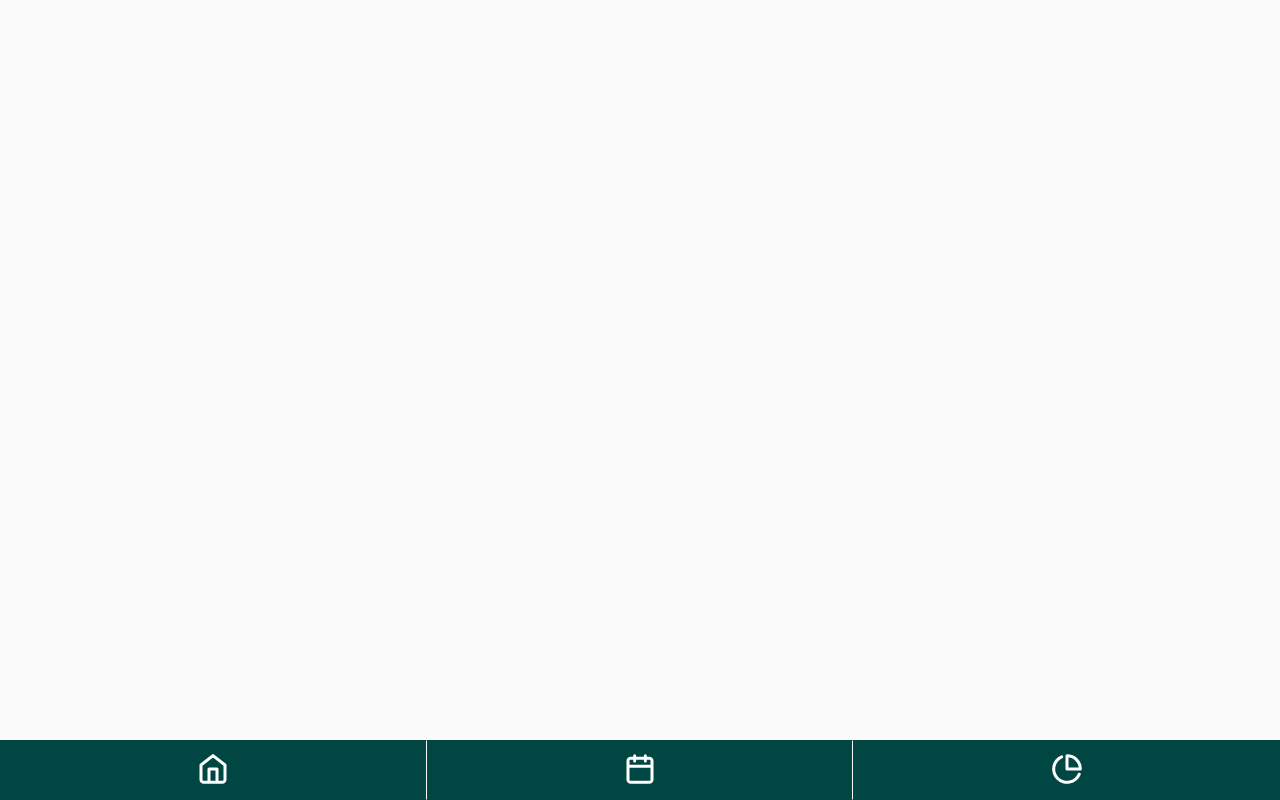
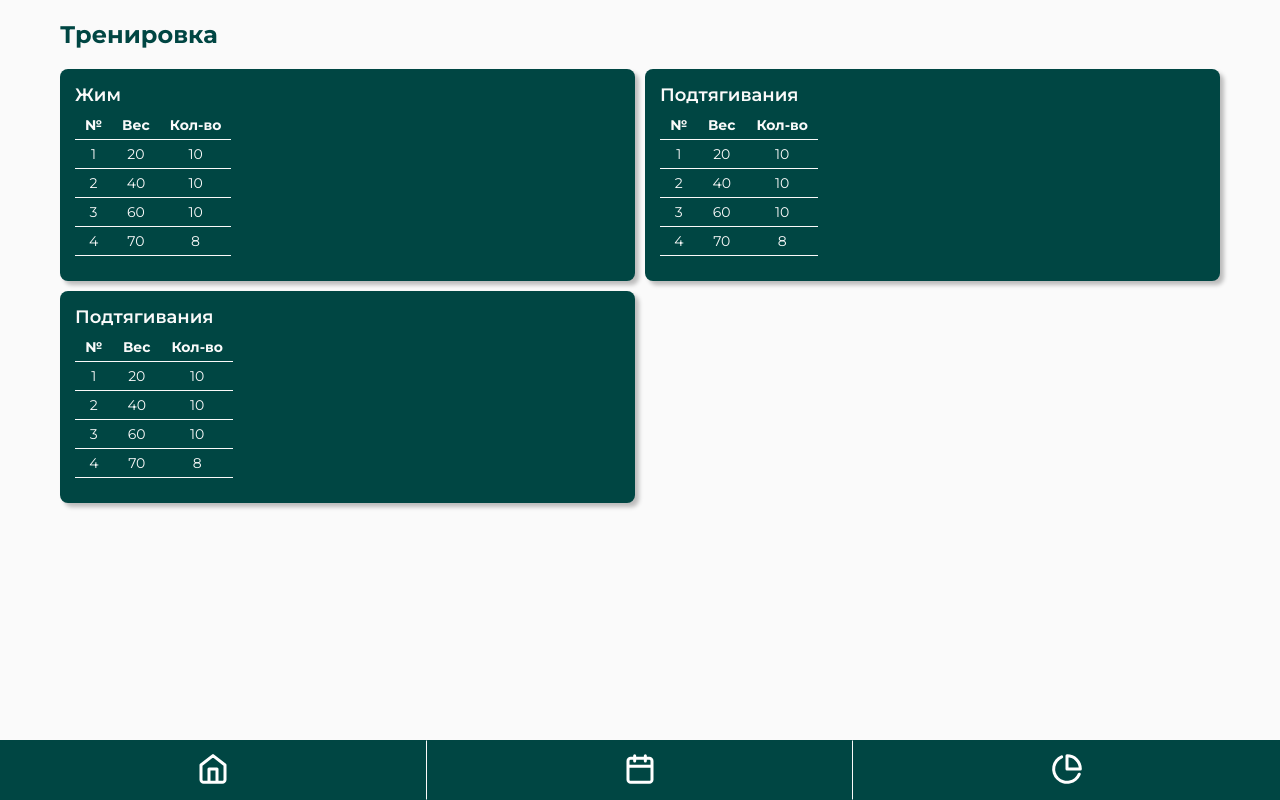
Before and after one commit to D1n8/training-tracker, a React (Vite) app: page /training-tracker/training in a window 1280 px wide. Before the commit this address had no page. Built offline with nearby package versions, Linux system fonts and the light colour scheme.

Commit message:
add training page

```diff
--- a/src/components/AppRouter.tsx
+++ b/src/components/AppRouter.tsx
@@ -2,6 +2,7 @@ import { Routes, Route } from 'react-router'
 import MainPage from '../pages/MainPage/MainPage';
 import CalendarPage from '../pages/CalendarPage/CalendarPage';
 import AnalyticPage from '../pages/AnalyticPage/AnalyticPage';
+import TrainingPage from '../pages/TrainingPage/TrainingPage';
 
 function AppRouter() {
   return (
@@ -9,6 +10,7 @@ function AppRouter() {
         <Route path='/' element={<MainPage/>}/>
         <Route path='/calendar' element={<CalendarPage/>}/>
         <Route path='/analytic' element={<AnalyticPage/>}/>
+        <Route path='/training' element={<TrainingPage/>}/>
       </Routes>
   );
 }
--- a/src/components/Widgets/ExerciseTableWidget/ExerciseTableWidget.css
+++ b/src/components/Widgets/ExerciseTableWidget/ExerciseTableWidget.css
@@ -1,3 +1,7 @@
+.exercise-table__title{
+    margin-right: 20px;
+}
+
 caption{
     margin-bottom: 5px;
     text-align: left;
--- a/src/components/Widgets/ExerciseTableWidget/ExerciseTableWidget.tsx
+++ b/src/components/Widgets/ExerciseTableWidget/ExerciseTableWidget.tsx
@@ -30,7 +30,7 @@ function ExerciseTableWidget({ id, name, sets, ...props }: ExerciseTableWidgetPr
             <div className='exercise-item'>
                 <table className='exercise-table'>
                     <caption >
-                        <span style={{ marginRight: 20 }}>{name}</span>
+                        <span className='exercise-table__title'>{name}</span>
                         {
                             props.mode === 'edit' && (
                                 <span onClick={() => {
--- a/src/components/Widgets/LastTrainingWidget/LastTrainingWidget.css
+++ b/src/components/Widgets/LastTrainingWidget/LastTrainingWidget.css
@@ -1,5 +1,7 @@
 .last-training{
     width: 200px;
+    cursor: pointer;
+    transition: all ease-in-out 0.3s;
 }
 
 .last-training .top-container {
@@ -34,3 +36,8 @@
 .last-training .value{
     font-size: 14px;
 }
+
+
+.last-training:hover {
+    transform: translateX(-3px) translateY(-3px);
+}
--- a/src/components/Widgets/LastTrainingWidget/LastTrainingWidget.tsx
+++ b/src/components/Widgets/LastTrainingWidget/LastTrainingWidget.tsx
@@ -1,9 +1,11 @@
+import { useNavigate } from 'react-router-dom';
 import Widget from '../../../UI/Widget/Widget';
 import './LastTrainingWidget.css'
 
 function LastTrainingWidget() {
+    const navigate = useNavigate()
     return (
-        <Widget className='last-training'>
+        <Widget className='last-training' onClick={() => navigate('/training')}>
             <div className="last-training__container">
                 <div className="top-container">
                     <h2 className="widget-title last-training__widget-title">Тренировка</h2>
--- /dev/null
+++ b/src/mockData.ts
@@ -0,0 +1,81 @@
+export const mockExercises = [
+    {
+        id: 1,
+        name: 'Жим',
+        sets: [
+            {
+                id: 1,
+                weight: 20,
+                reps: 10
+            },
+            {
+                id: 2,
+                weight: 40,
+                reps: 10
+            },
+            {
+                id: 3,
+                weight: 60,
+                reps: 10
+            },
+            {
+                id: 4,
+                weight: 70,
+                reps: 8
+            }
+        ]
+    },
+    {
+        id: 2,
+        name: 'Подтягивания',
+        sets: [
+            {
+                id: 1,
+                weight: 20,
+                reps: 10
+            },
+            {
+                id: 2,
+                weight: 40,
+                reps: 10
+            },
+            {
+                id: 3,
+                weight: 60,
+                reps: 10
+            },
+            {
+                id: 4,
+                weight: 70,
+                reps: 8
+            }
+        ]
+    },
+    {
+        id: 2,
+        name: 'Подтягивания',
+        sets: [
+            {
+                id: 1,
+                weight: 20,
+                reps: 10
+            },
+            {
+                id: 2,
+                weight: 40,
+                reps: 10
+            },
+            {
+                id: 3,
+                weight: 60,
+                reps: 10
+            },
+            {
+                id: 4,
+                weight: 70,
+                reps: 8
+            }
+        ]
+    }
+
+]
--- a/src/pages/MainPage/MainPage.tsx
+++ b/src/pages/MainPage/MainPage.tsx
@@ -8,33 +8,6 @@ import LastTrainingWidget from '../../components/Widgets/LastTrainingWidget/Last
 import TimerWidget from '../../components/Widgets/TimerWidget/TimerWidget';
 import ExerciseTableWidget from '../../components/Widgets/ExerciseTableWidget/ExerciseTableWidget';
 import TrainingAnalytics from '../../components/Widgets/TrainingAnalytics/TrainingAnalytics';
-
-const mockData = {
-    id: 1,
-    name: 'Жим',
-    sets: [
-        {
-            id: 1,
-            weight: 20,
-            reps: 10
-        },
-        {
-            id: 2,
-            weight: 40,
-            reps: 10
-        },
-        {
-            id: 3,
-            weight: 60,
-            reps: 10
-        },
-        {
-            id: 4,
-            weight: 70,
-            reps: 8
-        }
-    ]
-}
 
 function MainPage() {
     const [training, setTraining] = useState<ITrainingProps>()
--- /dev/null
+++ b/src/pages/TrainingPage/TrainingPage.css
@@ -0,0 +1,9 @@
+.training-page__title{
+    margin-bottom: 20px;
+}
+
+.training-page__box{
+    display: grid;
+    grid-template-columns: 1fr 1fr;
+    gap: 10px;
+}
--- /dev/null
+++ b/src/pages/TrainingPage/TrainingPage.tsx
@@ -0,0 +1,20 @@
+import './TrainingPage.css'
+import { mockExercises } from '../../mockData';
+import ExerciseTableWidget from '../../components/Widgets/ExerciseTableWidget/ExerciseTableWidget';
+
+function TrainingPage() {
+    return (
+        <main className="main">
+            <div className="training-page">
+                <h2 className="training-page__title">Тренировка</h2>
+                <div className="training-page__box">
+                    {
+                        mockExercises.map(item => <ExerciseTableWidget {...item} />)
+                    }
+                </div>
+            </div>
+        </main>
+    );
+}
+
+export default TrainingPage;
```
